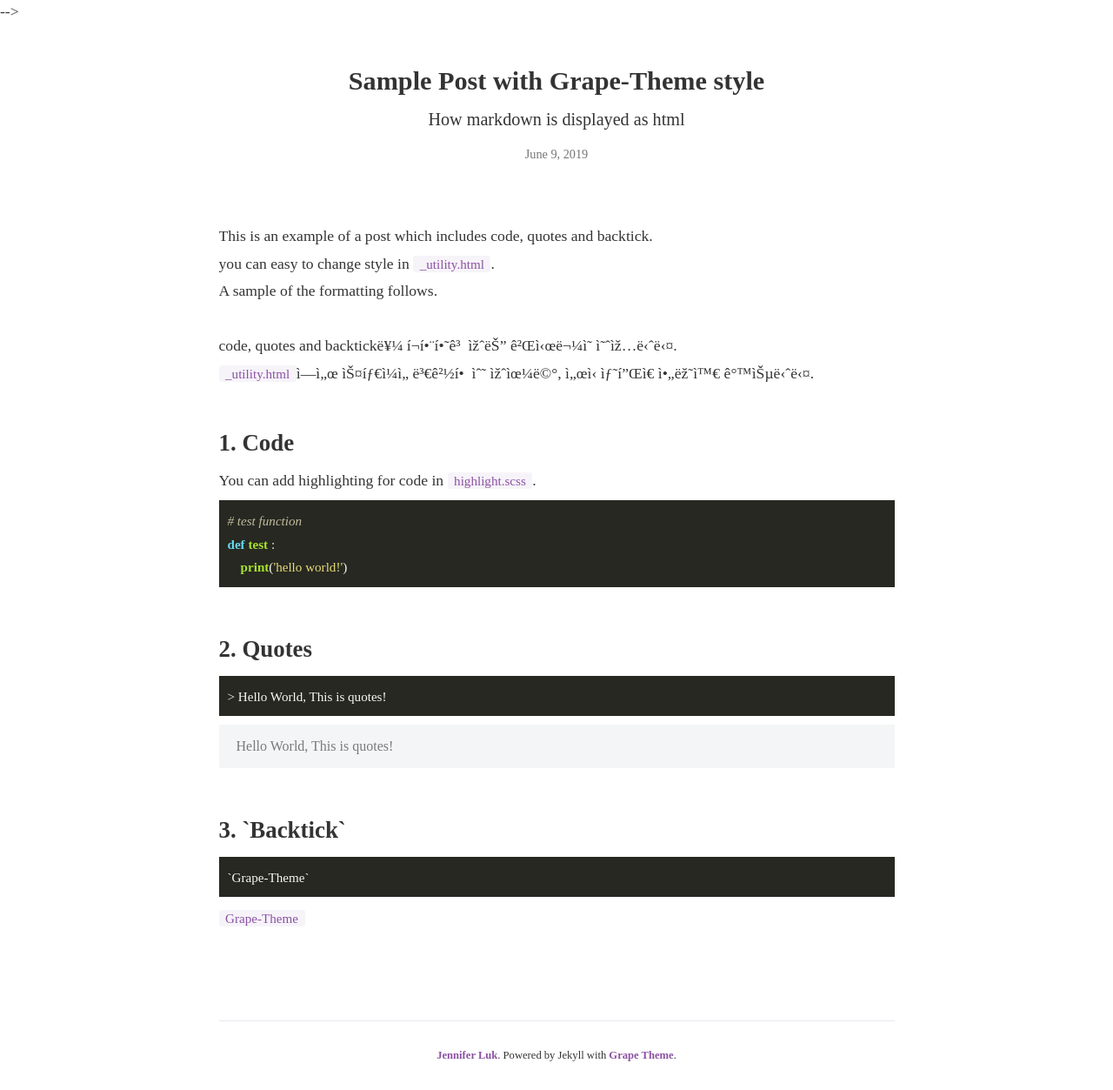
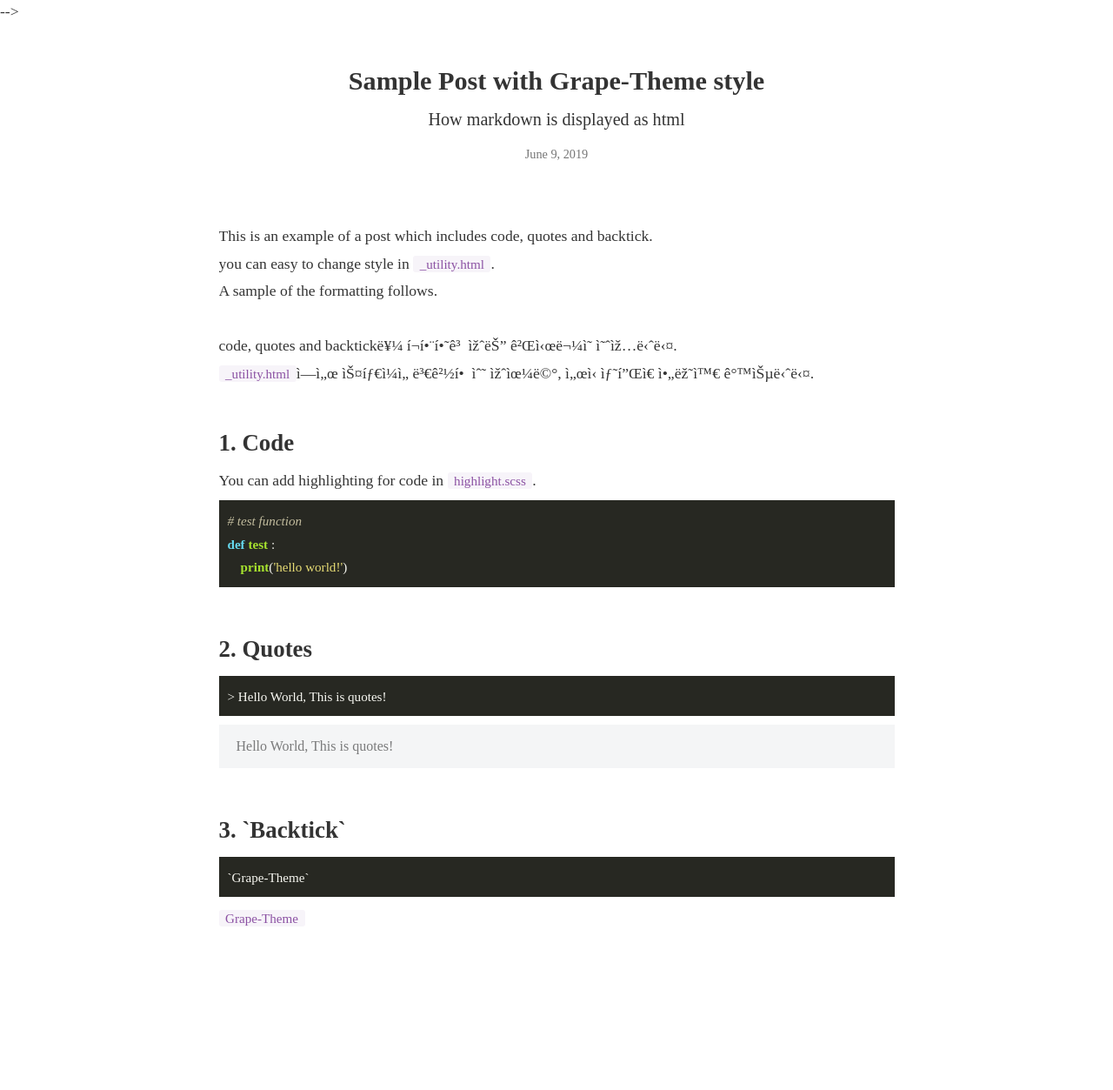
Before and after one commit to jenniferlukk/jenniferlukk.github.io, a Jekyll site: the page built from _posts/2019-06-09-grape-theme-style.md, in a window 1280 px wide. Shown: the whole page at 87% size. Built offline with Jekyll 4.4.1, drawn with Linux system fonts in a browser that asks for light colours; nearby versions of some CDN libraries; after the commit the page ends 1203 px from its top, so only the background shows below that.

Commit message:
remove footer

```diff
--- a/_includes/footer.html
+++ /dev/null
@@ -1,7 +0,0 @@
-<footer>
-  <div class="footer">
-    <a href="https://github.com/jenniferlukk">Jennifer Luk</a>.
-    Powered by Jekyll with
-    <a href="https://github.com/naye0ng/Grape-Theme">Grape Theme</a>.
-  </div>
-</footer>
--- a/_layouts/post.html
+++ b/_layouts/post.html
@@ -18,8 +18,6 @@ layout: page
   <i class="fas fa-chevron-up"></i>
 </div>
 
-<!-- Footer -->
-{% include footer.html %}
 
 <script>
   var lastScrollTop = 0;
--- a/_sass/_grape-theme.scss
+++ b/_sass/_grape-theme.scss
@@ -14,4 +14,3 @@
 // Include
 @import 'includes/header';
 @import 'includes/aside';
-@import 'includes/footer';
--- a/_sass/bootstrap/_variables.scss
+++ b/_sass/bootstrap/_variables.scss
@@ -814,30 +814,6 @@ $jumbotron-padding:                 2rem !default;
 $jumbotron-color:                   null !default;
 $jumbotron-bg:                      $gray-200 !default;
 
-
-// Cards
-
-$card-spacer-y:                     .75rem !default;
-$card-spacer-x:                     1.25rem !default;
-$card-border-width:                 $border-width !default;
-$card-border-radius:                $border-radius !default;
-$card-border-color:                 rgba($black, .125) !default;
-$card-inner-border-radius:          calc(#{$card-border-radius} - #{$card-border-width}) !default;
-$card-cap-bg:                       rgba($black, .03) !default;
-$card-cap-color:                    null !default;
-$card-color:                        null !default;
-$card-bg:                           $white !default;
-
-$card-img-overlay-padding:          1.25rem !default;
-
-$card-group-margin:                 $grid-gutter-width / 2 !default;
-$card-deck-margin:                  $card-group-margin !default;
-
-$card-columns-count:                3 !default;
-$card-columns-gap:                  1.25rem !default;
-$card-columns-margin:               $card-spacer-y !default;
-
-
 // Tooltips
 
 $tooltip-font-size:                 $font-size-sm !default;
@@ -861,32 +837,6 @@ $form-feedback-tooltip-font-size:     $tooltip-font-size !default;
 $form-feedback-tooltip-line-height:   $line-height-base !default;
 $form-feedback-tooltip-opacity:       $tooltip-opacity !default;
 $form-feedback-tooltip-border-radius: $tooltip-border-radius !default;
-
-
-// Popovers
-
-$popover-font-size:                 $font-size-sm !default;
-$popover-bg:                        $white !default;
-$popover-max-width:                 276px !default;
-$popover-border-width:              $border-width !default;
-$popover-border-color:              rgba($black, .2) !default;
-$popover-border-radius:             $border-radius-lg !default;
-$popover-box-shadow:                0 .25rem .5rem rgba($black, .2) !default;
-
-$popover-header-bg:                 darken($popover-bg, 3%) !default;
-$popover-header-color:              $headings-color !default;
-$popover-header-padding-y:          .5rem !default;
-$popover-header-padding-x:          .75rem !default;
-
-$popover-body-color:                $body-color !default;
-$popover-body-padding-y:            $popover-header-padding-y !default;
-$popover-body-padding-x:            $popover-header-padding-x !default;
-
-$popover-arrow-width:               1rem !default;
-$popover-arrow-height:              .5rem !default;
-$popover-arrow-color:               $popover-bg !default;
-
-$popover-arrow-outer-color:         fade-in($popover-border-color, .05) !default;
 
 
 // Toasts
@@ -922,45 +872,6 @@ $badge-pill-padding-x:              .6em !default;
 // Use a higher than normal value to ensure completely rounded edges when
 // customizing padding or font-size on labels.
 $badge-pill-border-radius:          10rem !default;
-
-
-// Modals
-
-// Padding applied to the modal body
-$modal-inner-padding:               1rem !default;
-
-$modal-dialog-margin:               .5rem !default;
-$modal-dialog-margin-y-sm-up:       1.75rem !default;
-
-$modal-title-line-height:           $line-height-base !default;
-
-$modal-content-color:               null !default;
-$modal-content-bg:                  $white !default;
-$modal-content-border-color:        rgba($black, .2) !default;
-$modal-content-border-width:        $border-width !default;
-$modal-content-border-radius:       $border-radius-lg !default;
-$modal-content-box-shadow-xs:       0 .25rem .5rem rgba($black, .5) !default;
-$modal-content-box-shadow-sm-up:    0 .5rem 1rem rgba($black, .5) !default;
-
-$modal-backdrop-bg:                 $black !default;
-$modal-backdrop-opacity:            .5 !default;
-$modal-header-border-color:         $border-color !default;
-$modal-footer-border-color:         $modal-header-border-color !default;
-$modal-header-border-width:         $modal-content-border-width !default;
-$modal-footer-border-width:         $modal-header-border-width !default;
-$modal-header-padding-y:            1rem !default;
-$modal-header-padding-x:            1rem !default;
-$modal-header-padding:              $modal-header-padding-y $modal-header-padding-x !default; // Keep this for backwards compatibility
-
-$modal-xl:                          1140px !default;
-$modal-lg:                          800px !default;
-$modal-md:                          500px !default;
-$modal-sm:                          300px !default;
-
-$modal-fade-transform:              translate(0, -50px) !default;
-$modal-show-transform:              none !default;
-$modal-transition:                  transform .3s ease-out !default;
-
 
 // Alerts
 //
--- a/_sass/includes/_footer.scss
+++ /dev/null
@@ -1,14 +0,0 @@
-footer{
-    @extend %page-padding;
-    .footer {
-        text-align: center;
-        font-size: 0.75rem;
-        padding-top: 30px!important;
-        border-top: 1px solid #e7e9ee;
-        a {
-            font-size: 0.75rem;
-            font-weight: 600;
-            color: $theme-color!important;
-        }
-    }
-}
```
